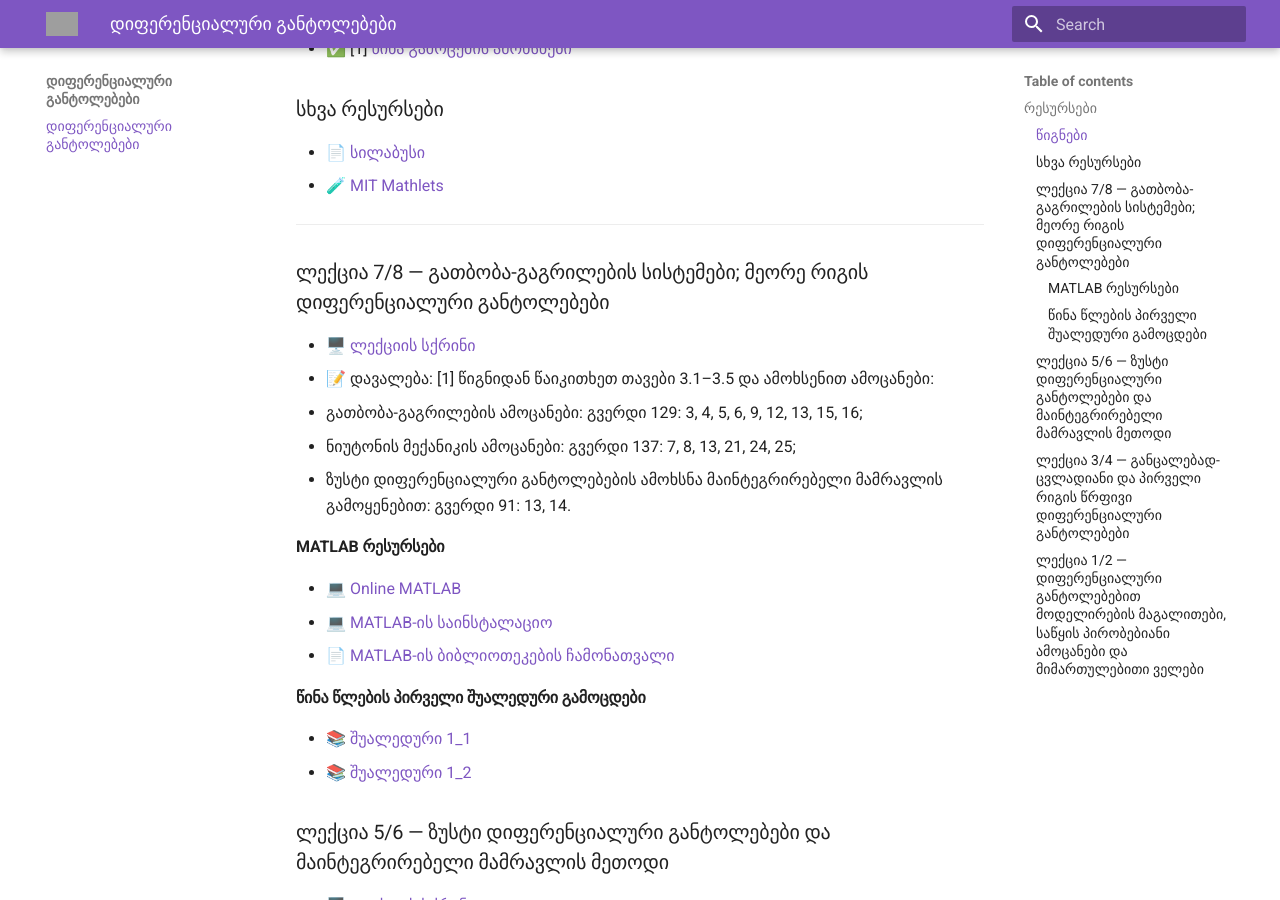
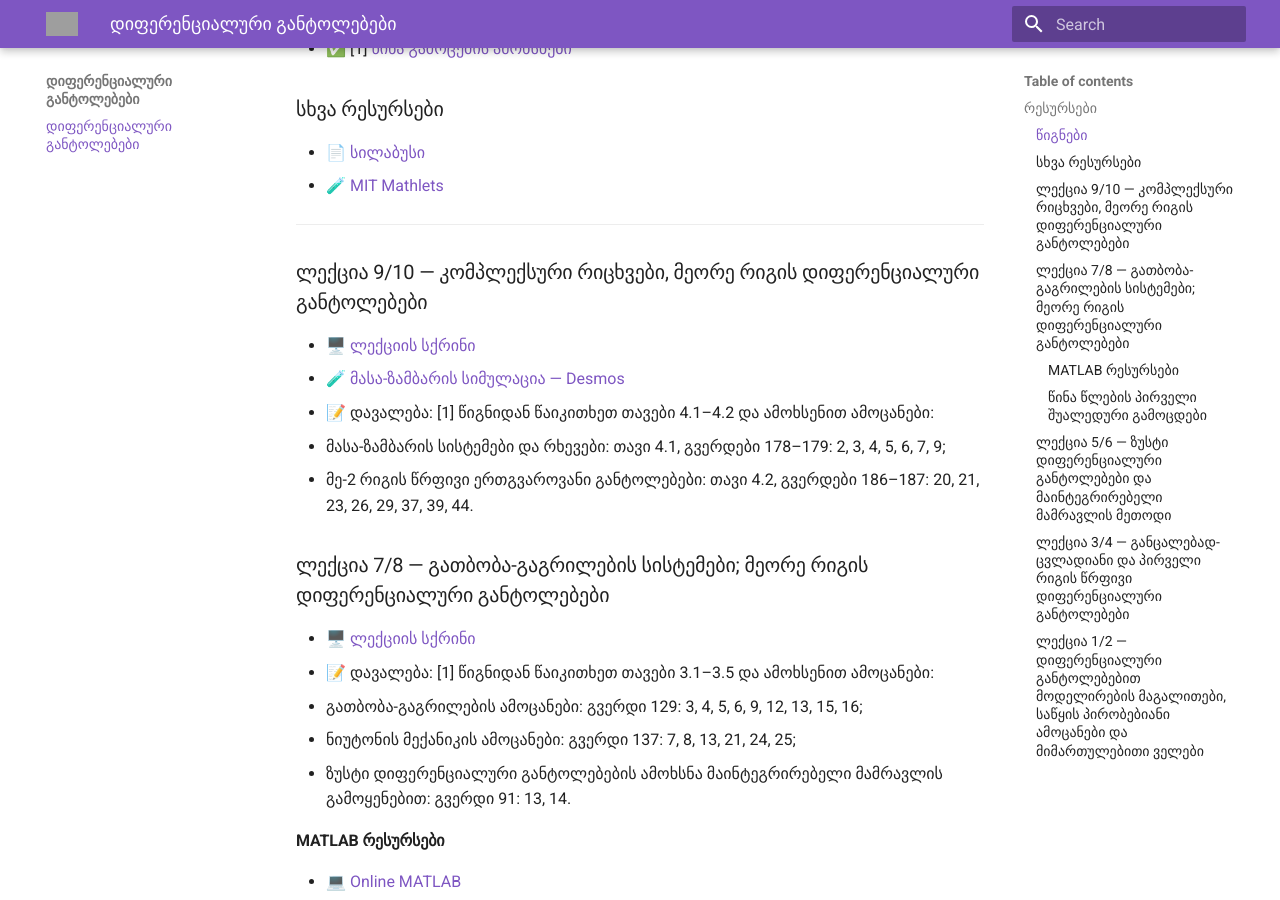
Before and after one commit to gugavar/differential-equations-fall-2026-agruni, an MkDocs documentation site: the page built from docs/index.md, in a window 1280 px wide and 900 px high, scrolled down 367 px. Built offline with MkDocs 1.6.1 and Material for MkDocs 9.7.7, drawn with Linux system fonts in a browser that asks for light colours; grey boxes are pictures that could not be loaded.

Commit message:
Update index.md

```diff
--- a/docs/index.md
+++ b/docs/index.md
@@ -16,6 +16,14 @@
 
 
 ---
+
+### ლექცია 9/10 — კომპლექსური რიცხვები, მეორე რიგის დიფერენციალური განტოლებები
+
+- 🖥️ [ლექციის სქრინი](https://drive.google.com/file/d/1M99EUuVvNN_2omprEkSTdJ-HaUqhJNe3/view?usp=drive_link)
+- 🧪 [მასა-ზამბარის სიმულაცია — Desmos](https://www.desmos.com/calculator/hbec7oaiwb)
+- 📝 დავალება: [1] წიგნიდან წაიკითხეთ თავები 4.1–4.2 და ამოხსენით ამოცანები:
+  - მასა-ზამბარის სისტემები და რხევები: თავი 4.1, გვერდები 178–179: 2, 3, 4, 5, 6, 7, 9;
+  - მე-2 რიგის წრფივი ერთგვაროვანი განტოლებები: თავი 4.2, გვერდები 186–187: 20, 21, 23, 26, 29, 37, 39, 44.
 
 ### ლექცია 7/8 — გათბობა-გაგრილების სისტემები; მეორე რიგის დიფერენციალური განტოლებები
 
```
